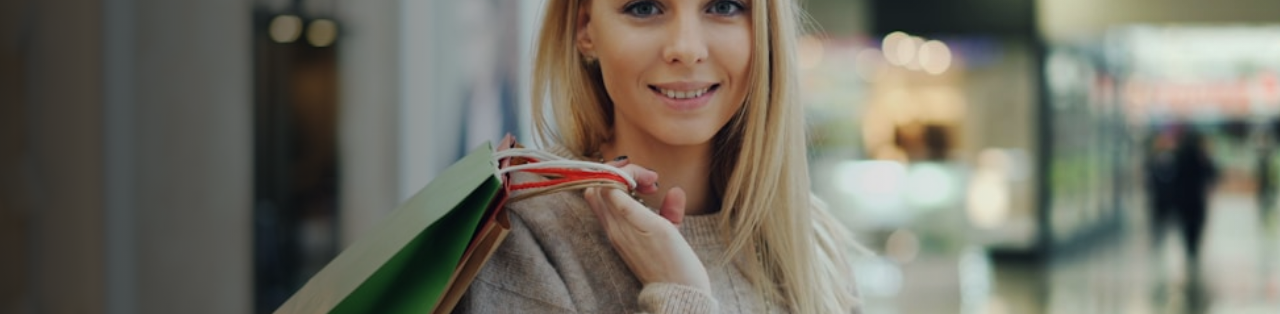
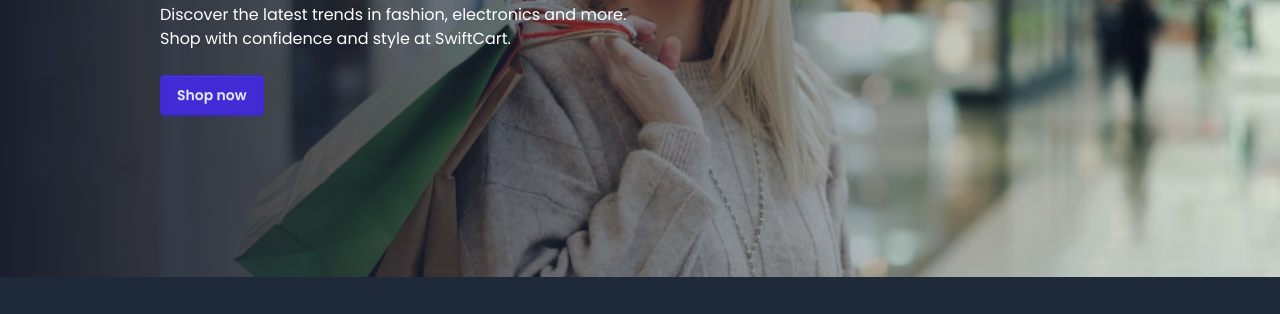
Before and after one commit to helal366/swiftCart, a plain HTML site: page index.html in a window 1280 px wide. Shown: the part 296-610 px from the top of the page. Drawn offline with nearby package versions, Linux system fonts and the light colour scheme.

Commit message:
hero section complete.

```diff
--- a/index.html
+++ b/index.html
@@ -61,12 +61,16 @@
     </header>
     <!-- hero section -->
 
-    <section class="w-full min-h-screen bg-cover bg-center relative" style="background-image: url('./Assets/banner-image.png');">
+    <section class="w-full min-h-[500px] max-h-screen bg-cover bg-center relative x_padding flex items-center" style="background-image: url('./Assets/banner-image.png');">
         <!-- transparent div -->
-        <div class="absolute inset-0 bg-gradient-to-r from-black/80 via-black/20 to-transparent"></div>
+        <div class="absolute inset-0 bg-gradient-to-r from-[#191f2d] to-transparent"></div>
         <!-- content div -->
-         <div>
-
+         <div class="relative h-full text-white flex flex-col items-start justify-start w-full sm:w-11/12 md:w-3/4 lg:w-1/2">
+            <div class="space-y-6">
+                <h1 class="text-2xl sm:text-3xl lg:text-4xl font-bold">Best Collection For You</h1>
+                <p>Discover the latest trends in fashion, electronics and more. Shop with confidence and style at SwiftCart.</p>
+                <button class="btn btn-primary">Shop now</button>
+            </div>
          </div>
     </section>
     <!-- footer -->
--- a/style.css
+++ b/style.css
@@ -9,27 +9,27 @@ ul li{
     padding-top: 2.5rem;
     padding-bottom: 2.5rem;
 }
-.y_padding {
+.x_padding {
     padding-left: 1.25rem;   /* px-5 */
     padding-right: 1.25rem;
   }
 
   @media (min-width: 768px) {
-    .y_padding {
+    .x_padding {
       padding-left: 2.5rem;  /* md:px-10 */
       padding-right: 2.5rem;
     }
   }
 
   @media (min-width: 1024px) {
-    .y_padding {
+    .x_padding {
       padding-left: 5rem;    /* lg:px-20 */
       padding-right: 5rem;
     }
   }
 
   @media (min-width: 1280px) {
-    .y_padding {
+    .x_padding {
       padding-left: 10rem;   /* xl:px-40 */
       padding-right: 10rem;
     }
```
